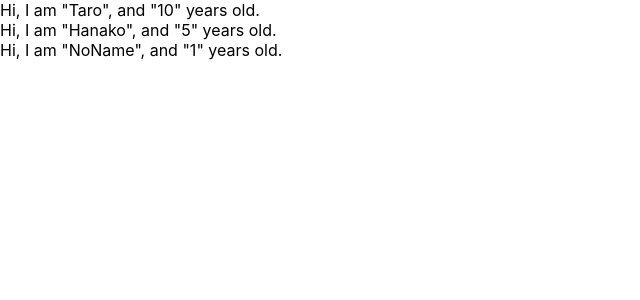
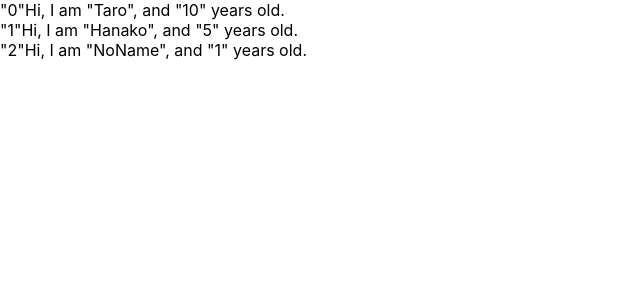
Before and after one commit to negotan/create-react-test-udemy, a React (Create React App) app: page / in a window 1280 px wide. Shown: the top 300 px of the page, without its empty margins (0-640 px from the left). Built offline with nearby package versions, Linux system fonts and the light colour scheme.

Commit message:
learn key and keys

```diff
--- a/src/App.js
+++ b/src/App.js
@@ -10,17 +10,17 @@ const App = () => {
     <div>
       {
         profiles.map((profile, index) => {
-          return <User name={profile.name} age={profile.age} key={index}/>;
+          return <User name={profile.name} age={profile.age} keys={index} key={index}/>;
         })
       }
     </div>
   );
 };
 
-const User = props => {
+const User = (props) => {
   return (
     <div>
-      Hi, I am "{props.name}", and "{props.age}" years old.
+      "{props.keys}"Hi, I am "{props.name}", and "{props.age}" years old.
     </div>
   );
 };
```
